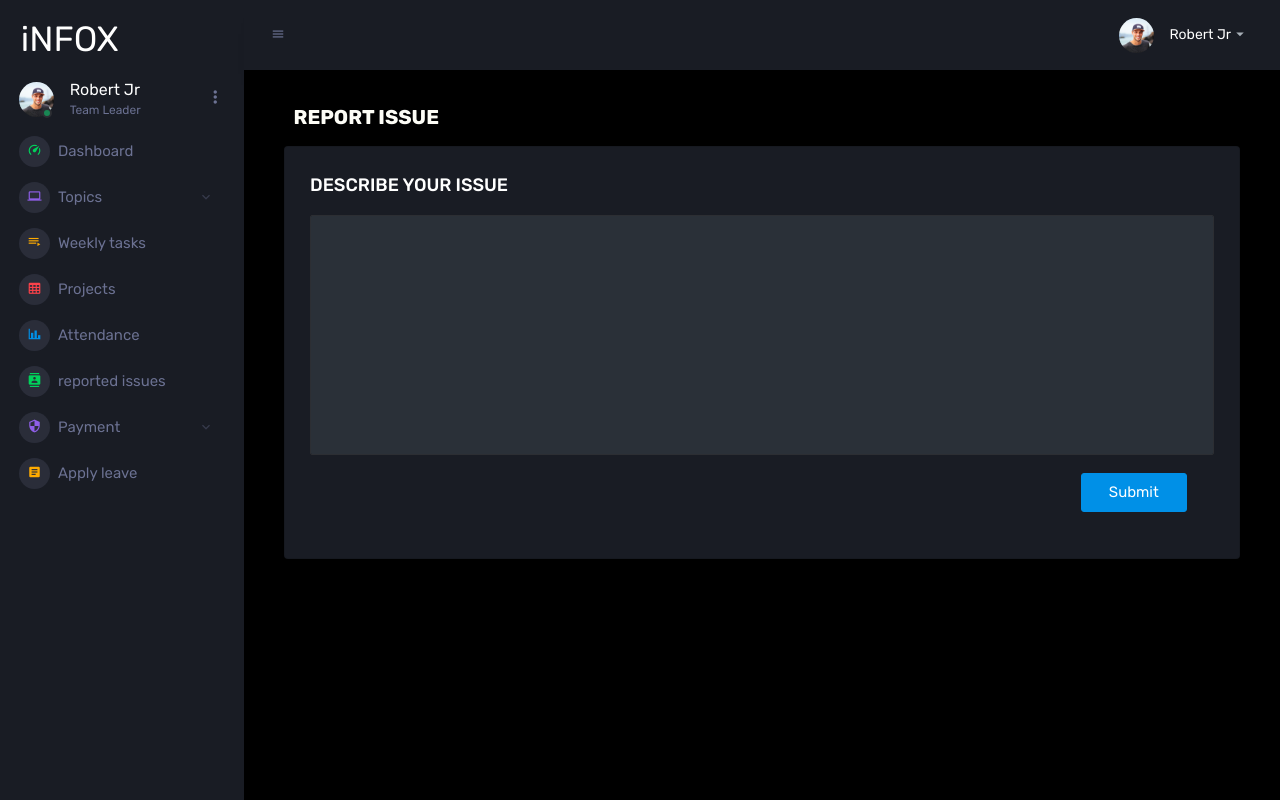
After one commit to Shajeervu/coreapp, a Django app: page /reportissue/ in a window 1280 px wide. The commit adds this page. Run offline with Django 3.2, Linux system fonts and the light colour scheme; some libraries are stand-ins or nearby versions.

Commit message:
3rd commit

```diff
--- a/app/views.py
+++ b/app/views.py
@@ -8,3 +8,7 @@ def dashboard(request):
     return render(request,'dashboard.html')
 def Reportedissues(request):
     return render(request,'Reportedissues.html')
+def reportissue(request):
+    return render(request,'reportissue.html')
+def reportedissue(request):
+    return render(request,'reportedissue.html')
--- a/client/urls.py
+++ b/client/urls.py
@@ -21,6 +21,7 @@ urlpatterns = [
     path('admin/', admin.site.urls),
     path('index/', views.index),
     path('dashboard/', views.dashboard),
-     path('Reportedissues/', views.Reportedissues),
-
+    path('Reportedissues/', views.Reportedissues),
+    path('reportissue/', views.reportissue),
+     path('reportedissue/', views.reportedissue),
 ]
--- a/templates/Reportedissues.html
+++ b/templates/Reportedissues.html
@@ -8,12 +8,12 @@
 <div class="content-wrapper">
     <div class="row">
       <div class="col-lg-4 mt-2">
-          <a href="tlprojecttasks" style="text-decoration: none;">
+          <a href="/reportedissue/" style="text-decoration: none;">
           <div class="card">
             <div class="card-body">
               <h4 class="card-title">reported issue</h4>
               <div>
-                <img class="img-xs w-75 h-50" src="{% static '/img/www.png' %}" alt="" style="margin-left:40px;">
+                <img class="img-xs w-75 h-50" src="{% static '/img/ttt.png' %}" alt="" style="margin-left:40px;">
               </div>
 
             </div>
@@ -21,7 +21,7 @@
         </a>
         </div>
       <div class="col-lg-4 mt-2 ">
-        <a href="tlprojecttasks" style="text-decoration: none;">
+        <a href="/reportissue" style="text-decoration: none;">
         <div class="card">
           <div class="card-body">
             <h4 class="card-title">report issue</h4>
--- /dev/null
+++ b/templates/reportissue.html
@@ -0,0 +1,51 @@
+{%extends 'index.html'%}
+{% load static %}
+
+{% block content %}
+
+<style>
+    #head {
+        color: #fdfdf6;
+        font-size: 20px;
+        font-weight: 600;
+        margin-left: 0%;
+        margin-top: auto;
+        padding: 0.2% 1% 1.5% 1%;
+        width: 79%;
+    }
+    .card{
+        border-radius: 0.25rem;
+    }
+    #exampleTextarea1{
+        height: 30vh;
+        color: #667293;
+    }
+    .btn {
+        padding: 11px;
+        margin-top: 2%;
+        float: right;
+        margin-right: 3%;
+        padding-left: 3%;
+        padding-right: 3%;
+        margin-bottom: 2%;
+    }
+
+</style>
+
+<body>
+
+    <div class="container">
+        <div><label id="head">REPORT ISSUE</label></div>
+
+        <div class="card">
+            <div class="card-body">
+              <h4 class="card-title">DESCRIBE YOUR ISSUE</h4>
+              <textarea class="form-control" id="exampleTextarea1" rows="4"></textarea>
+              <button type="submit" class="btn btn-primary ">Submit</button>
+            </div>
+          </div>
+    </div>
+</body>
+
+
+{% endblock content %}
```
Also changed, not shown: templates/reportedissue.html (added, +13 -0 lines), static/img/ttt.png (added), static/img/yyy.png (added).
